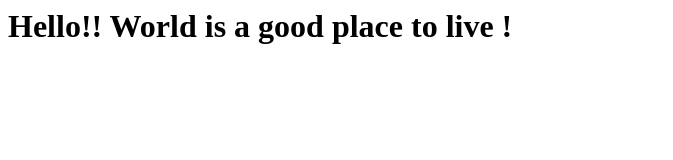
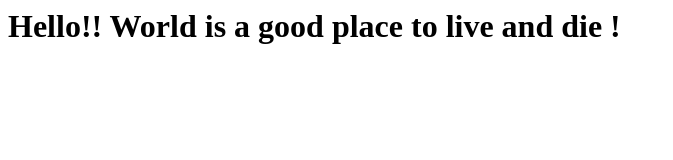
Before and after one commit to rohit-raj/example, a website: page views/index.html in a window 1280 px wide. Shown: the whole page, without its empty margins (0-673 px from the left). Drawn offline with nearby package versions, Linux system fonts and the light colour scheme.

Commit message:
Master: fifth commit

```diff
--- a/views/index.html
+++ b/views/index.html
@@ -9,6 +9,6 @@
 </script>
 </head>
 <body>
-<h1> Hello!!  World is a good place to live ! </h1>
+<h1> Hello!!  World is a good place to live and die ! </h1>
 </body>
 </html>
```
